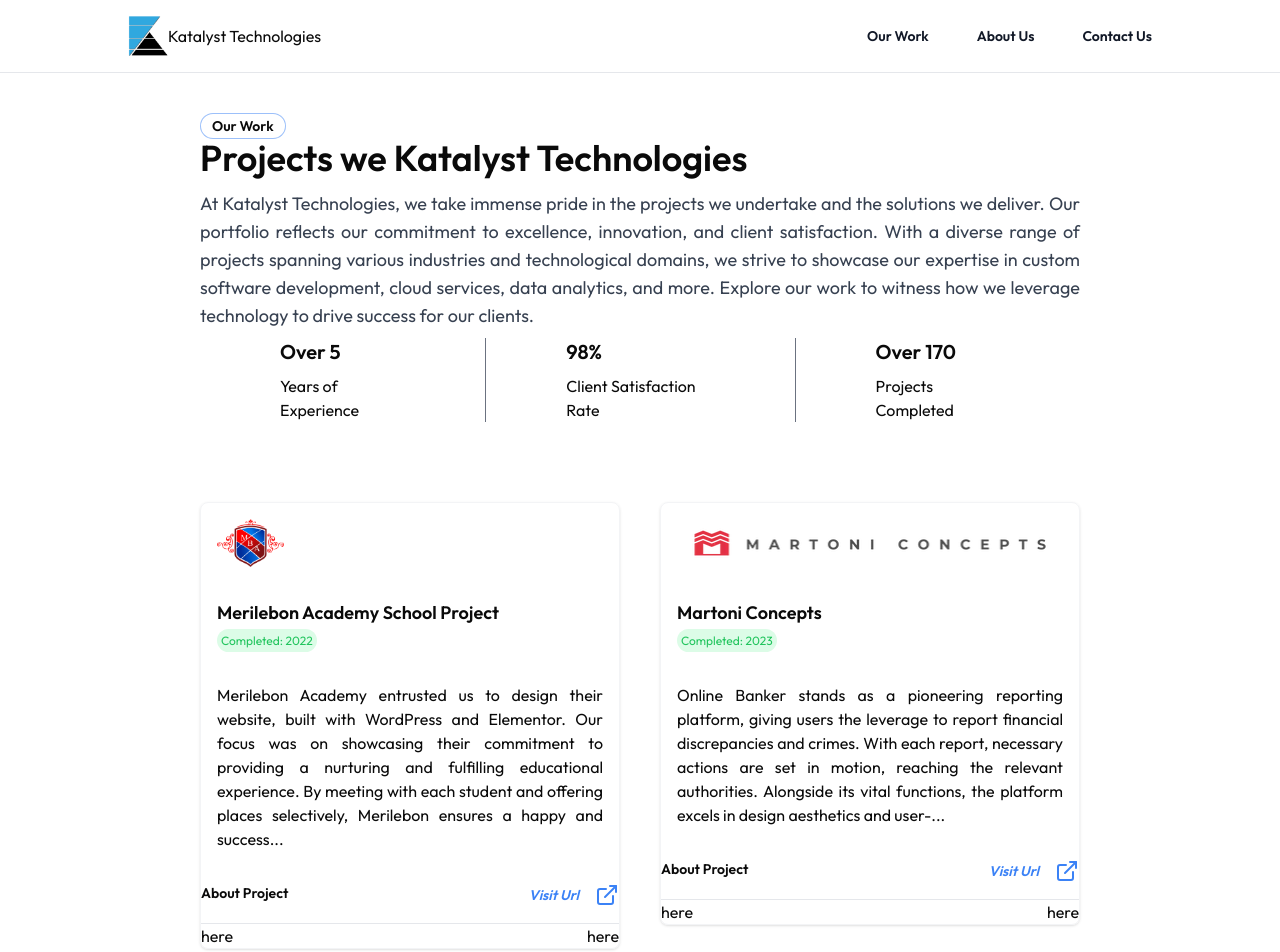
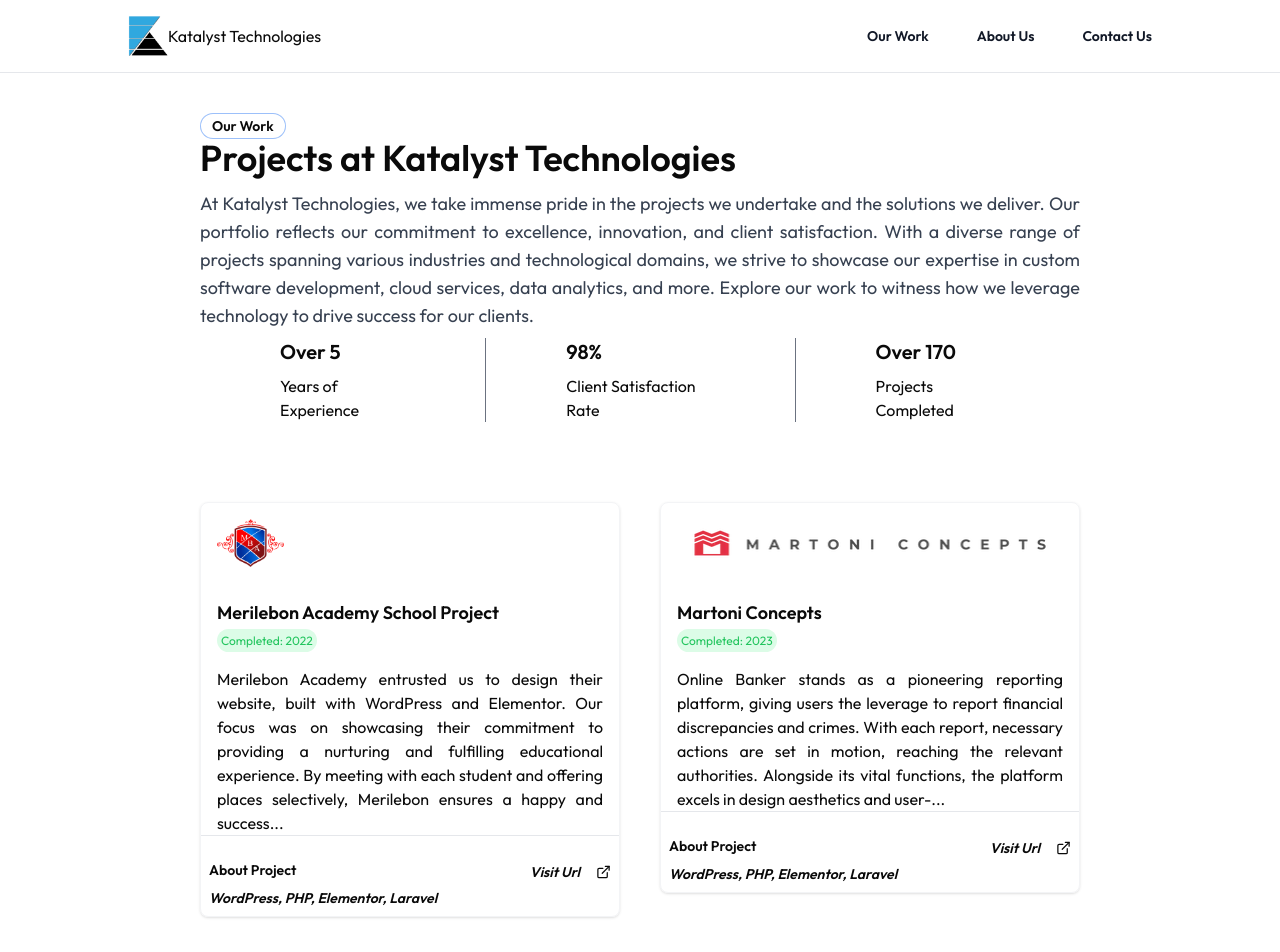
Before and after one commit to Katalyst33/landing, a Next.js app: page /work in a window 1280 px wide. Shown: the top 952 px of the page. Built offline with nearby package versions, Linux system fonts and the light colour scheme; data requests are answered from the project's data file.

Commit message:
fetch one  project data

```diff
--- a/app/components/ProjectComponent.jsx
+++ b/app/components/projects/ProjectComponent.jsx
@@ -2,13 +2,15 @@
 
 import Image from 'next/image';
 import PropTypes from 'prop-types';
-import {truncateString} from "../utils/index";
+import {truncateString} from "../../utils";
 import Link from "next/link";
 import {ExternalLink} from "lucide-react";
 
+import "./project.scss"
+
 function ProjectComponent({ data }) {
 
-  const {logo, title, description, year, slug, projectUrl }   = data
+  const {logo, title, description, year, id, projectUrl , tech}   = data
 
   return (
       <div>
@@ -25,34 +27,39 @@
           </div>
           <div className="p-4">
             <p className="font-semibold text-lg">{title}</p>
-            <p className={`text-green-500 text-xs bg-green-100 p-1 my-2 rounded-full inline px-1`}>
+            <p className={`text-green-500 text-xs bg-green-100 p-1 rounded-full inline px-1`}>
               <span className=""> Completed:</span>
               <span className=""> {year}</span>
             </p>
           </div>
-          <p className="text-justify p-4">
+          <p className="text-justify px-4">
             {truncateString(description, 300)}
           </p>
-          <div className="flex justify-between">
+
+          <footer className={`border-t p-2 space-y-1`}>
+            <div className="flex justify-between  ">
               <p className="font-semibold text-sm mt-4 ">
-              <Link href={`/project/${slug}`}>
+                <Link href={`/work/${id}`}>
                   {' '}
                   About Project
+                  {
+
+                  }
                 </Link>
               </p>
               <div className={``}>
                 <a
                     href={projectUrl}
-                  className="font-semibold flex items-center gap-x-4 text-sm mt-4 italic text-blue-500"
+                    className="font-semibold flex items-center gap-x-4 text-sm mt-4 italic"
                 >
                   Visit Url
-                <ExternalLink />
+                  <ExternalLink width={15}  />
                 </a>
               </div>
             </div>
-          <footer className={` flex justify-between border-t mt-4 `}>
-             <div>here</div>
-             <div>here</div>
+
+            <p className="font-semibold text-sm  italic"> {tech}</p>
+
 
           </footer>
         </main>
--- a/app/page.jsx
+++ b/app/page.jsx
@@ -1,6 +1,6 @@
 'use client';
 import Image from 'next/image';
-import ProjectComponent from './components/ProjectComponent';
+import ProjectComponent from './components/projects/ProjectComponent';
 import { projectList, services, tools } from './data/content';
 import HomeHero from './components/home/HomeHero.jsx';
 import HomeFeature from './components/home/HomeFeature.jsx';
--- /dev/null
+++ b/app/work/[slug]/page.jsx
@@ -0,0 +1,25 @@
+import { useParams } from 'next/navigation';
+
+async function getData() {
+  const res = await fetch(`${process.env.serverUrl}/projects/1`);
+
+  if (!res.ok) {
+    // This will activate the closest `error.js` Error Boundary
+    throw new Error('Failed to fetch data');
+  }
+
+  return res.json();
+}
+
+export default async function ProjectPost({ params }) {
+  const data = await getData();
+
+  return (
+    <main>
+      <h1>
+        {JSON.stringify(data)}
+        One Work !!!
+      </h1>
+    </main>
+  );
+}
--- a/app/work/page.jsx
+++ b/app/work/page.jsx
@@ -1,14 +1,10 @@
 'use client';
-import Image from 'next/image';
 import { projectList } from '../data/content';
 import BeforeFooter from '../components/BeforeFooter.jsx';
-import { ExternalLink } from 'lucide-react';
 import PropTypes from 'prop-types';
 import { useState, useEffect } from 'react';
 import { LoadingBlog } from '../components/LoadingBlog.jsx';
-import { truncateString } from '../utils/index';
-import Link from 'next/link';
-import ProjectComponent from "../components/ProjectComponent";
+import ProjectComponent from "../components/projects/ProjectComponent";
 
 export default function about() {
   return (
@@ -20,7 +16,7 @@
               Our Work
             </span>
             <p className="text-4xl font-semibold">
-              Projects we {process.env.companyName}
+              Projects at {process.env.companyName}
             </p>
             <p className="mt-3 text-lg text-gray-700 text-justify">
               At {process.env.companyName}, we take immense pride in the
```
Also changed, not shown: app/components/projects/project.scss (added). Lines whose indentation alone changed are shown as unchanged.
